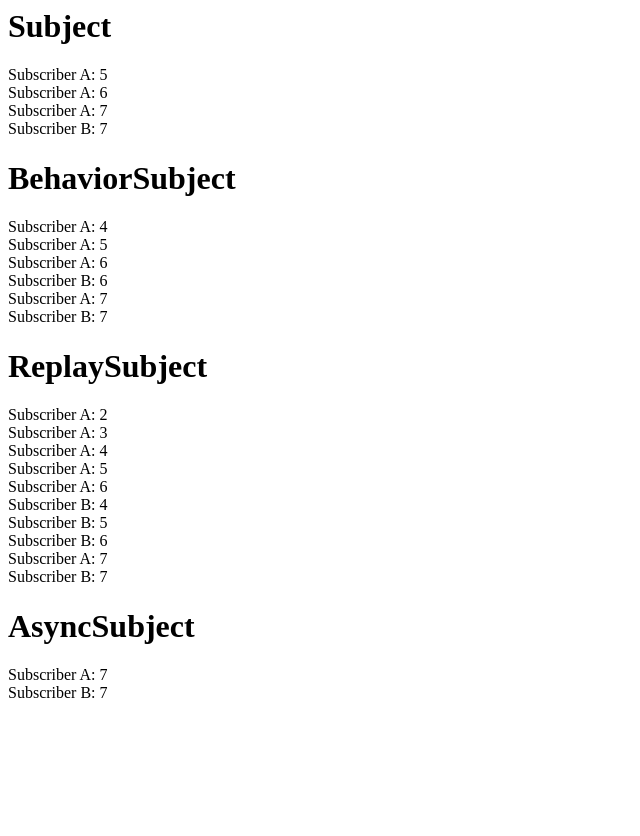
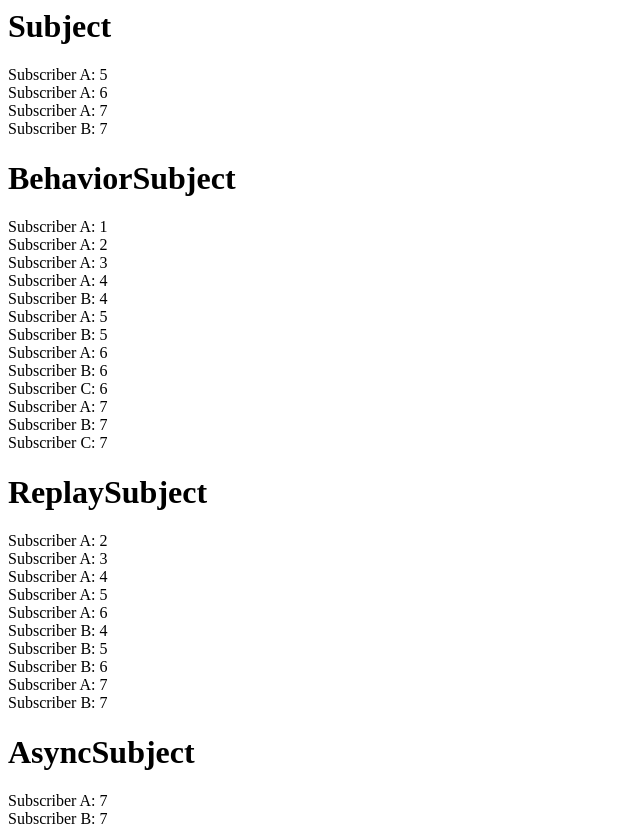
Before and after one commit to Jerolivine/angular-rxjs-101-subjects, an Angular app: page / in a window 1280 px wide. Shown: the whole page, without its empty margins (0-640 px from the left). Before the commit the page ends 800 px from the top, so only its background shows below. Built offline with nearby package versions, Linux system fonts and the light colour scheme.

Commit message:
BehaviorSubject is more detailed

```diff
--- a/src/app/components/behavior-subject/behavior-subject.component.ts
+++ b/src/app/components/behavior-subject/behavior-subject.component.ts
@@ -12,12 +12,17 @@ export class BehaviorSubjectComponent implements OnInit {
   behaviorSubject = new BehaviorSubject<number>(1);
 
   ngOnInit(): void {
-    this.behaviorSubject.next(1);
+
+     this.behaviorSubject.subscribe(data => {
+      this.messages.push("Subscriber A: " + data);
+      console.log("Subscriber A:", data);
+    });
+
     this.behaviorSubject.next(2);
     this.behaviorSubject.next(3);
     this.behaviorSubject.next(4);
     this.behaviorSubject.subscribe(data => {
-      this.messages.push("Subscriber A: " + data);
+      this.messages.push("Subscriber B: " + data);
       console.log("Subscriber A:", data);
     });
 
@@ -26,7 +31,7 @@ export class BehaviorSubjectComponent implements OnInit {
 
     // subscriber 2
     this.behaviorSubject.subscribe(data => {
-      this.messages.push("Subscriber B: " + data);
+      this.messages.push("Subscriber C: " + data);
       console.log("Subscriber B:", data);
     });
 
```
